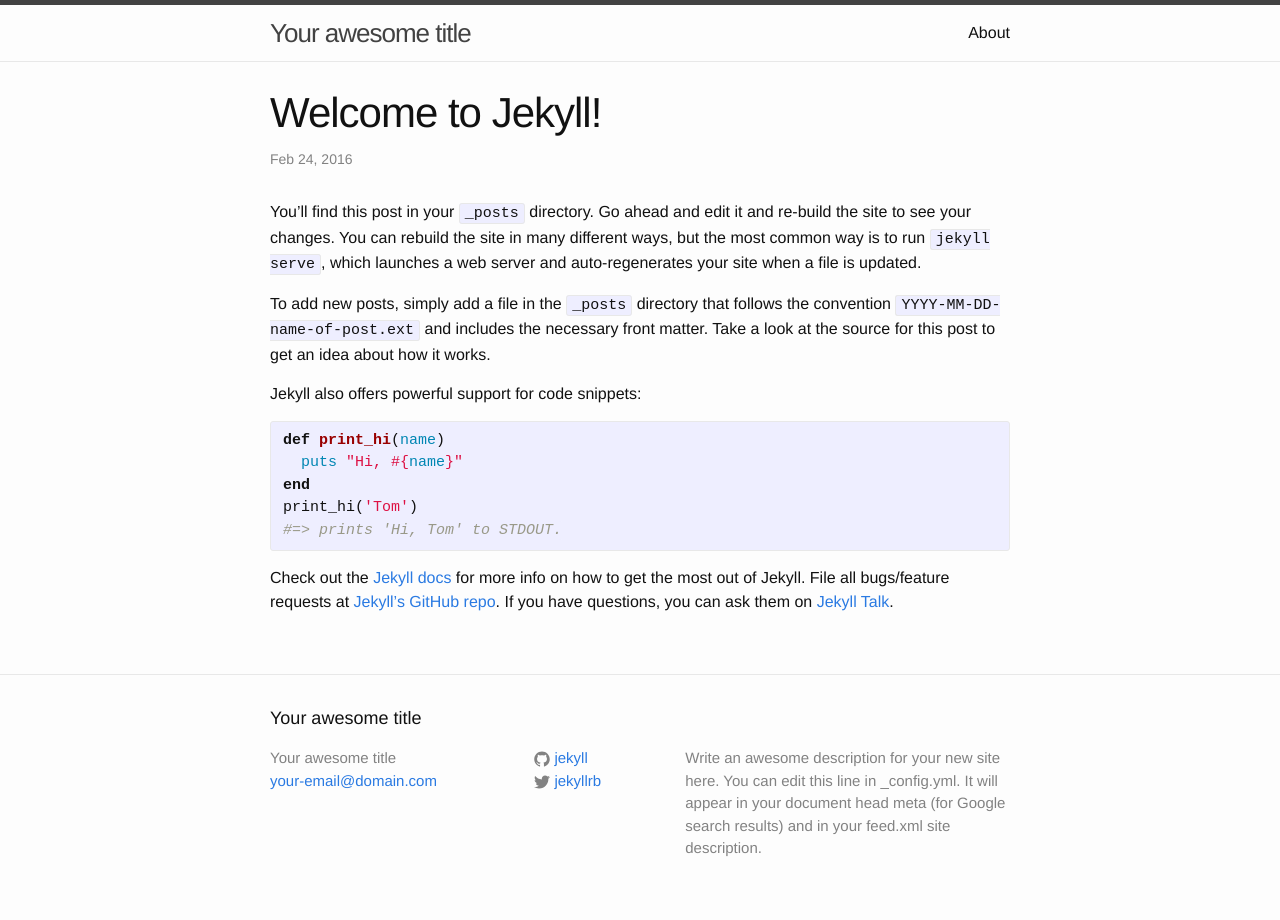
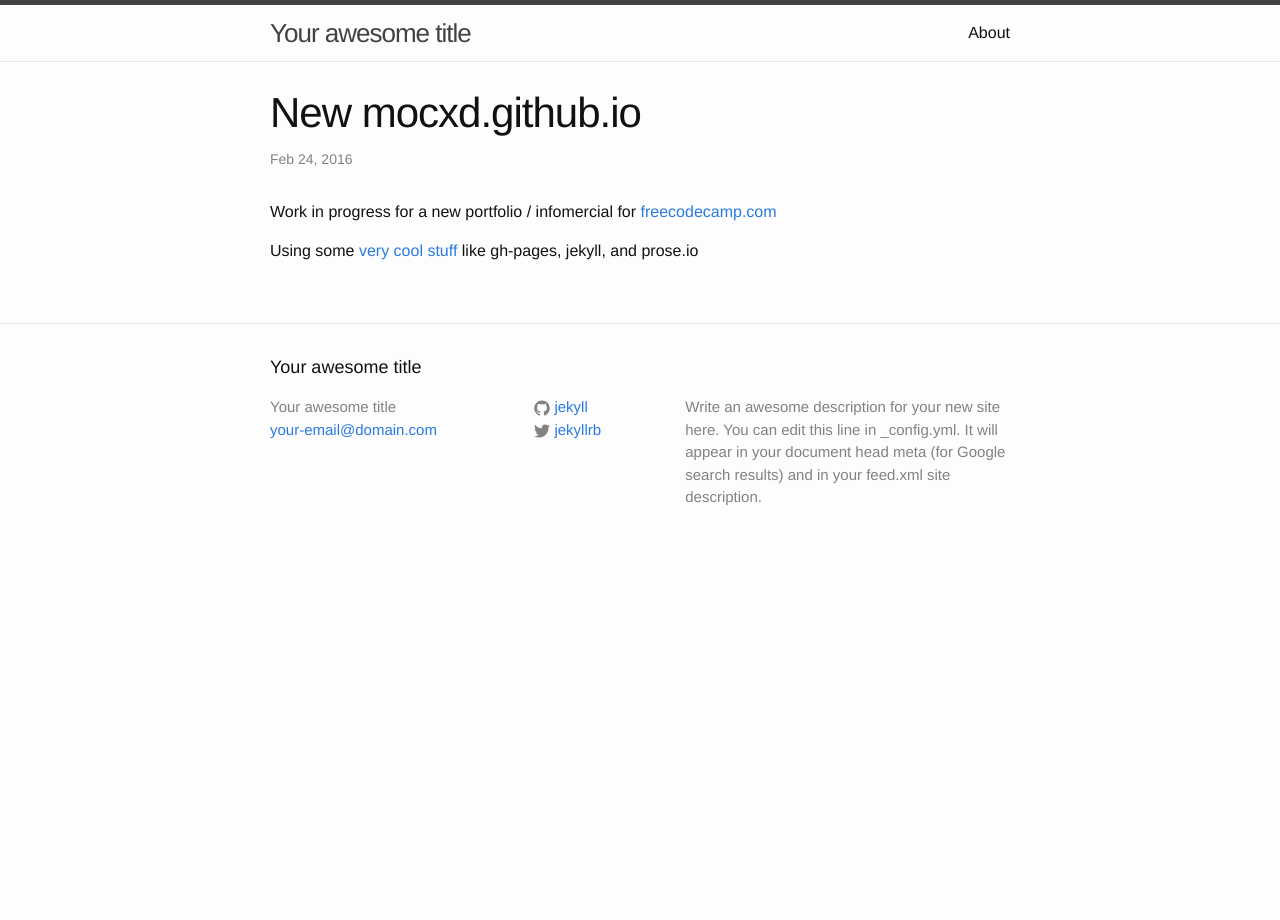
Before and after one commit to mocxd/mocxd.github.io, a Jekyll site: the page built from _posts/2016-02-24-welcome-to-jekyll.markdown, in a window 1280 px wide. Built offline with Jekyll 4.4.1, drawn with Linux system fonts in a browser that asks for light colours.

Commit message:
Updated 2016-02-24-welcome-to-jekyll.markdown

```diff
--- a/_posts/2016-02-24-welcome-to-jekyll.markdown
+++ b/_posts/2016-02-24-welcome-to-jekyll.markdown
@@ -1,25 +1,11 @@
 ---
 layout: post
-title:  "Welcome to Jekyll!"
-date:   2016-02-24 15:20:59 -0500
+title: New mocxd.github.io
+date: "2016-02-24 15:20:59 -0500"
 categories: jekyll update
+published: true
 ---
-You’ll find this post in your `_posts` directory. Go ahead and edit it and re-build the site to see your changes. You can rebuild the site in many different ways, but the most common way is to run `jekyll serve`, which launches a web server and auto-regenerates your site when a file is updated.
 
-To add new posts, simply add a file in the `_posts` directory that follows the convention `YYYY-MM-DD-name-of-post.ext` and includes the necessary front matter. Take a look at the source for this post to get an idea about how it works.
+Work in progress for a new portfolio / infomercial for [freecodecamp.com](//freecodecamp.com)
 
-Jekyll also offers powerful support for code snippets:
-
-{% highlight ruby %}
-def print_hi(name)
-  puts "Hi, #{name}"
-end
-print_hi('Tom')
-#=> prints 'Hi, Tom' to STDOUT.
-{% endhighlight %}
-
-Check out the [Jekyll docs][jekyll-docs] for more info on how to get the most out of Jekyll. File all bugs/feature requests at [Jekyll’s GitHub repo][jekyll-gh]. If you have questions, you can ask them on [Jekyll Talk][jekyll-talk].
-
-[jekyll-docs]: http://jekyllrb.com/docs/home
-[jekyll-gh]:   https://github.com/jekyll/jekyll
-[jekyll-talk]: https://talk.jekyllrb.com/
+Using some [very cool stuff](http://crystal-city.jp.net/) like gh-pages, jekyll, and prose.io
```
